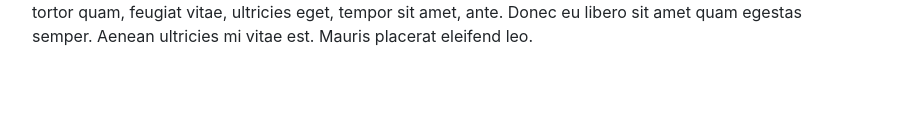
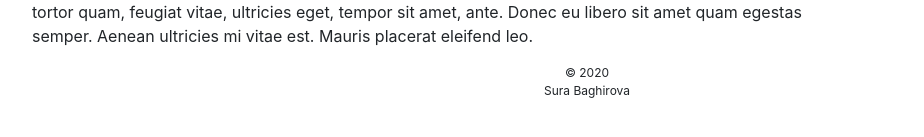
Before and after one commit to patriciaiwong/D3-challenge, a plain HTML site: page index.html in a window 1280 px wide. Shown: the part 941-1078 px from the top of the page, without its empty margins (53-977 px from the left). Drawn offline with nearby package versions, Linux system fonts and the light colour scheme.

Commit message:
Update index.html

```diff
--- a/index.html
+++ b/index.html
@@ -42,6 +42,13 @@
         </div>
       </div>
     </div>
+
+    	<footer class="footer">
+		<span class="bottom">
+			<p style="font-size: 12px; text-align: center;">© 2020<br> Sura Baghirova<p>
+		</span>
+	</footer>
+
   </div>
 
 
```
